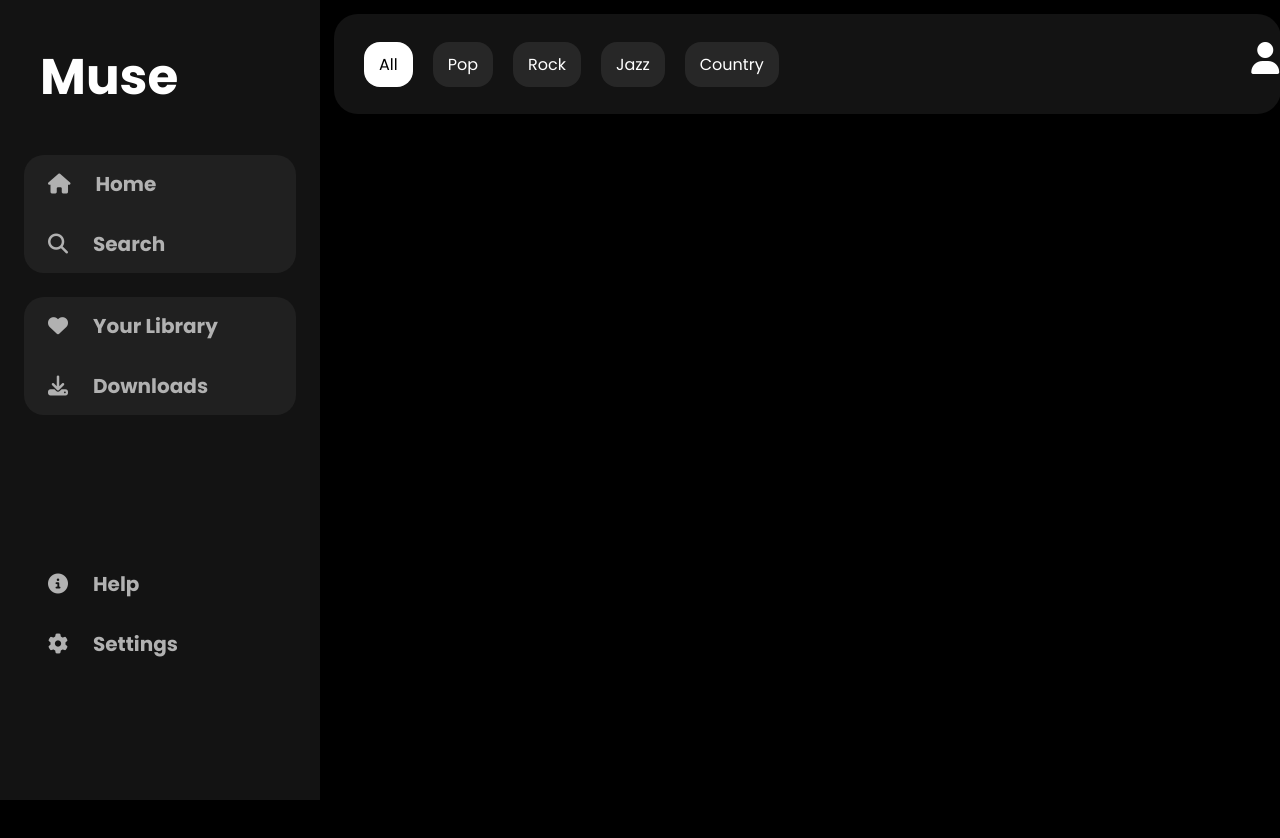
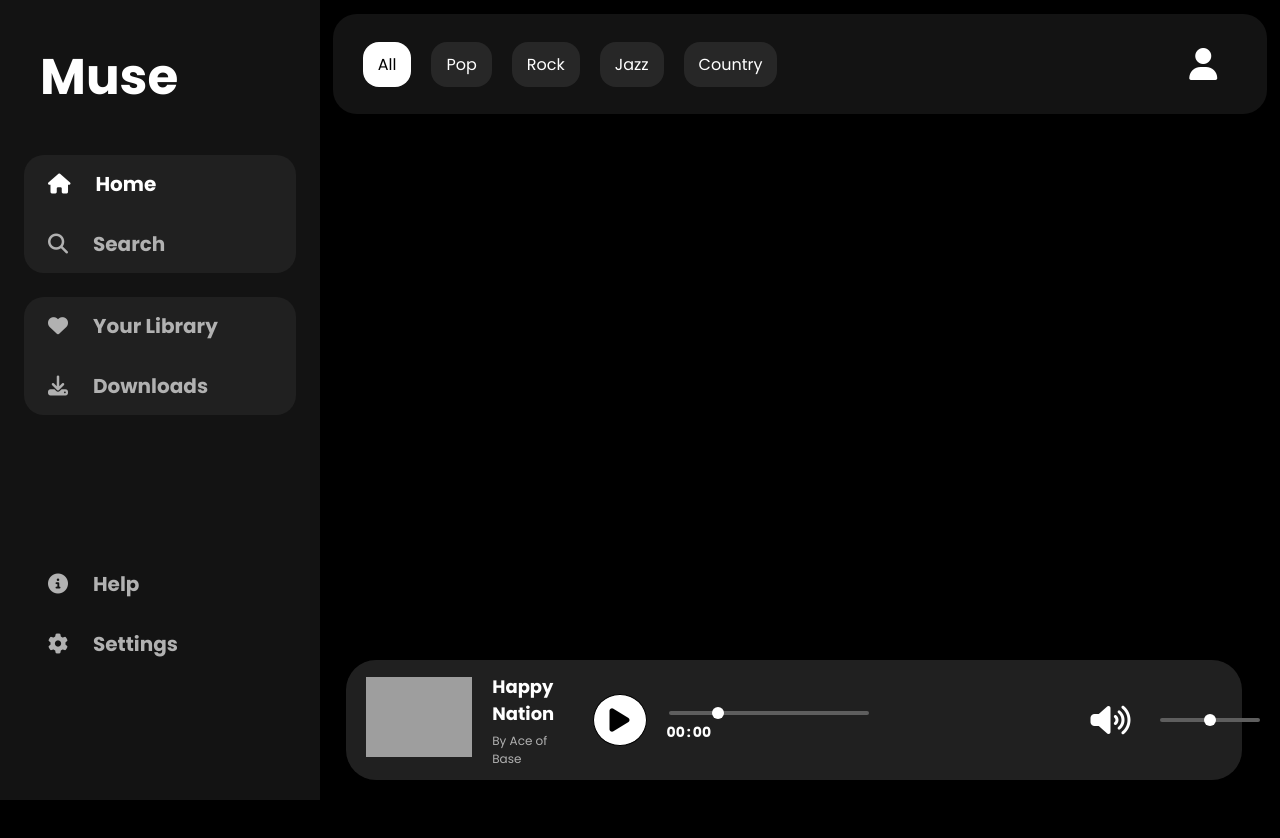
Before and after one commit to MohitTiwariBytes/Muse, a React (Vite) app: page / in a window 1280 px wide. Shown: the top 838 px of the page. Before the commit the page ends 800 px from the top, so only its background shows below. Built offline with nearby package versions, Linux system fonts and the light colour scheme; grey boxes are pictures that could not be loaded.

Commit message:
Completed a BottomBar!

```diff
--- a/src/App.css
+++ b/src/App.css
@@ -3,7 +3,7 @@
 html,
 body,
 #root {
-  height: 100%;
+  height: 300vh;
   width: 100%;
   background: black;
 }
--- /dev/null
+++ b/src/Components/BottomBar.css
@@ -0,0 +1,115 @@
+.main-bottombar {
+  width: 70%;
+  height: 15%;
+  position: fixed;
+  bottom: 20px;
+  margin-bottom: 0;
+  display: flex;
+  flex-direction: row;
+  gap: 26px;
+  align-items: center;
+  background-color: rgb(32, 32, 32);
+  margin-left: 27%;
+  border-radius: 30px;
+}
+
+.bottombar {
+  width: 100%;
+}
+
+.left {
+  width: 100%;
+  display: flex;
+  justify-content: start;
+  margin-left: 20px;
+  flex-direction: row;
+  align-items: center;
+  gap: 20px;
+}
+
+.songInfo {
+  color: white;
+  display: flex;
+  flex-direction: column;
+  gap: 5px;
+}
+
+.songInfo h1 {
+  font-size: 18px;
+}
+
+.songInfo span {
+  font-size: 12px;
+  color: rgb(177, 177, 177);
+}
+
+.controls {
+  display: flex;
+  flex-direction: row;
+  align-items: center;
+  gap: 20px;
+  width: 100%;
+}
+
+.controls button {
+  padding: 12px 16px;
+  border-radius: 100%;
+  border: 1px solid black;
+  display: flex;
+  align-items: center;
+  justify-content: center;
+  cursor: pointer;
+  background: white;
+  transition: all 0.1s ease;
+}
+
+.controls button:hover {
+  scale: 1.1;
+}
+
+input {
+  height: 4px;
+  appearance: none;
+  width: 200px;
+  margin: 2px;
+  border-radius: 8px;
+  transition: 0.2s ease;
+  background-color: #5e5e5e;
+}
+input[type="range"]::-webkit-slider-thumb {
+  -webkit-appearance: none;
+  /* display: none; */
+  width: 12px;
+  height: 12px;
+  border-radius: 50%;
+  background-color: white;
+}
+
+input[type="range"]:hover {
+  cursor: pointer;
+}
+input[type="range"]::-webkit-slider-thumb:hover {
+  background-color: white;
+}
+
+.slider span {
+  font-size: 7px;
+  color: white;
+  display: flex;
+  flex-direction: row;
+  gap: 2px;
+}
+
+.volume {
+  width: 100%;
+  display: flex;
+  align-items: center;
+  justify-content: center;
+  flex-direction: row-reverse;
+  gap: 27px;
+  margin-left: 200px;
+}
+
+.volume input {
+  width: 100px;
+}
--- /dev/null
+++ b/src/Components/BottomBar.jsx
@@ -0,0 +1,77 @@
+import React, { useState } from "react";
+import "./BottomBar.css";
+
+const BottomBar = () => {
+  const [isPlaying, setIsPlaying] = useState(false);
+
+  const handleClick = () => {
+    setIsPlaying(!isPlaying);
+  };
+
+  const handleChange = () => {
+    const input = document.getElementById("slider").value;
+    const minutes = Math.floor(input / 60);
+    const seconds = input % 60;
+    document.getElementById("minutes").textContent = String(minutes).padStart(
+      2,
+      "0"
+    );
+    document.getElementById("seconds").textContent = String(seconds).padStart(
+      2,
+      "0"
+    );
+  };
+
+  return (
+    <div className="main-bottombar">
+      <div className="bottombar">
+        <div className="left">
+          <div className="songCoverSmall">
+            <img
+              height="80px"
+              src="https://m.media-amazon.com/images/I/51bwO06TspL._UF1000,1000_QL80_.jpg"
+              alt=""
+            />
+          </div>
+
+          <div className="songInfo">
+            <h1>Happy Nation</h1>
+            <span>By Ace of Base</span>
+          </div>
+
+          <div className="controls">
+            <div className="playButton">
+              <button>
+                <i className="fa-solid fa-play fa-2x"></i>
+              </button>
+            </div>
+            <div className="slider">
+              <input
+                onChange={handleChange}
+                type="range"
+                max="215"
+                min="0"
+                name=""
+                id="slider"
+              />
+              <span>
+                <h1 id="minutes">00</h1>
+                <h1>:</h1>
+                <h1 id="seconds">00</h1>
+              </span>
+            </div>
+            <div className="volume">
+              <input type="range" />
+              <i
+                style={{ color: "white" }}
+                className="fa-solid fa-volume-high fa-2x"
+              ></i>
+            </div>
+          </div>
+        </div>
+      </div>
+    </div>
+  );
+};
+
+export default BottomBar;
--- a/src/Components/SideBar.css
+++ b/src/Components/SideBar.css
@@ -11,6 +11,7 @@
   justify-content: center;
   flex-direction: column;
   align-items: center;
+  position: fixed;
 }
 
 .header {
@@ -48,7 +49,6 @@
 
 .items h1:hover {
   cursor: pointer;
-  color: white;
 }
 
 .top {
@@ -79,3 +79,7 @@
 .bottom h1 {
   font-size: 20px;
 }
+
+h1.activeText {
+  color: white;
+}
--- a/src/Components/SideBar.jsx
+++ b/src/Components/SideBar.jsx
@@ -1,7 +1,13 @@
-import React from "react";
+import React, { useState } from "react";
 import "./SideBar.css";
 
 const Sidebar = () => {
+  const [activeText, setActiveText] = useState("Home");
+
+  const handleTextClick = (text) => {
+    setActiveText(text);
+  };
+
   return (
     <div className="main-sidebar">
       <div className="sidebar">
@@ -10,37 +16,49 @@ const Sidebar = () => {
         </div>
         <div className="top">
           <div className="items">
-            <h1>
-              {" "}
-              <i className="fa-solid fa-house "></i> Home
+            <h1
+              className={activeText === "Home" ? "activeText" : ""}
+              onClick={() => handleTextClick("Home")}
+            >
+              <i className="fa-solid fa-house"></i> Home
             </h1>
-            <h1>
-              {" "}
-              <i className="fa-solid fa-magnifying-glass "></i> Search
+            <h1
+              className={activeText === "Search" ? "activeText" : ""}
+              onClick={() => handleTextClick("Search")}
+            >
+              <i className="fa-solid fa-magnifying-glass"></i> Search
             </h1>
           </div>
         </div>
         <div className="medium">
           <div className="items">
-            <h1>
-              {" "}
-              <i className="fa-solid fa-heart "></i> Your Library
+            <h1
+              className={activeText === "Your Library" ? "activeText" : ""}
+              onClick={() => handleTextClick("Your Library")}
+            >
+              <i className="fa-solid fa-heart"></i> Your Library
             </h1>
-            <h1>
-              {" "}
-              <i className="fa-solid fa-download "></i> Downloads
+            <h1
+              className={activeText === "Downloads" ? "activeText" : ""}
+              onClick={() => handleTextClick("Downloads")}
+            >
+              <i className="fa-solid fa-download"></i> Downloads
             </h1>
           </div>
         </div>
         <div className="bottom">
           <div className="items">
-            <h1>
-              {" "}
-              <i className="fa-solid fa-circle-info "></i> Help
+            <h1
+              className={activeText === "Help" ? "activeText" : ""}
+              onClick={() => handleTextClick("Help")}
+            >
+              <i className="fa-solid fa-circle-info"></i> Help
             </h1>
-            <h1>
-              {" "}
-              <i className="fa-solid fa-gear "></i> Settings
+            <h1
+              className={activeText === "Settings" ? "activeText" : ""}
+              onClick={() => handleTextClick("Settings")}
+            >
+              <i className="fa-solid fa-gear"></i> Settings
             </h1>
           </div>
         </div>
--- a/src/Components/TopBar.css
+++ b/src/Components/TopBar.css
@@ -1,5 +1,5 @@
 .main-topbar {
-  width: 100%;
+  width: 73%;
   background: rgb(19, 19, 19);
   height: 100px;
   margin: 14px;
@@ -7,6 +7,8 @@
   display: flex;
   align-items: center;
   flex-direction: row;
+  position: fixed;
+  margin-left: 26%;
 }
 
 .topBar {
@@ -17,7 +19,6 @@
   color: white;
   display: flex;
   flex-direction: row;
-  gap: 100%;
 }
 
 .genre {
@@ -32,8 +33,18 @@
   color: white;
   border-radius: 16px;
   cursor: pointer;
+  transition: all 0.2s ease;
 }
 span.active {
   background: white;
   color: black;
 }
+
+.userProfile {
+  width: 100%;
+  cursor: pointer;
+  display: flex;
+  justify-content: flex-end;
+  color: white;
+  margin-right: 50px;
+}
--- a/src/Components/TopBar.jsx
+++ b/src/Components/TopBar.jsx
@@ -1,20 +1,31 @@
-import React from "react";
+import React, { useState } from "react";
 import "./TopBar.css";
 
 const TopBar = () => {
+  const [activeGenre, setActiveGenre] = useState("All");
+
+  const handleGenreClick = (genre) => {
+    setActiveGenre(genre);
+  };
+
   return (
     <div className="main-topbar">
       <div className="topbar">
         <div className="genre">
-          <span className="active">All</span>
-          <span>Pop</span>
-          <span>Rock</span>
-          <span>Jazz</span>
-          <span>Country</span>
+          {["All", "Pop", "Rock", "Jazz", "Country"].map((genre) => (
+            <span
+              key={genre}
+              className={activeGenre === genre ? "active" : ""}
+              onClick={() => handleGenreClick(genre)}
+            >
+              {genre}
+            </span>
+          ))}
         </div>
-        <div className="userProfile">
-          <i className="fa-solid fa-user fa-2x"></i>
-        </div>
+      </div>
+
+      <div className="userProfile">
+        <i className="fa-solid fa-user fa-2x"></i>
       </div>
     </div>
   );
--- a/src/Pages/Home.jsx
+++ b/src/Pages/Home.jsx
@@ -2,6 +2,7 @@ import React from "react";
 import "./Home.css";
 import Sidebar from "../Components/SideBar";
 import TopBar from "../Components/TopBar.jsx";
+import BottomBar from "../Components/BottomBar.jsx";
 
 const Home = () => {
   return (
@@ -9,8 +10,13 @@ const Home = () => {
       <div className="sideBar">
         <Sidebar></Sidebar>
       </div>
-      <div className="topBar">
-        <TopBar></TopBar>
+      <div className="main-content">
+        <div className="topBar">
+          <TopBar></TopBar>
+        </div>
+        <div className="bottomBar">
+          <BottomBar></BottomBar>
+        </div>
       </div>
     </div>
   );
```
